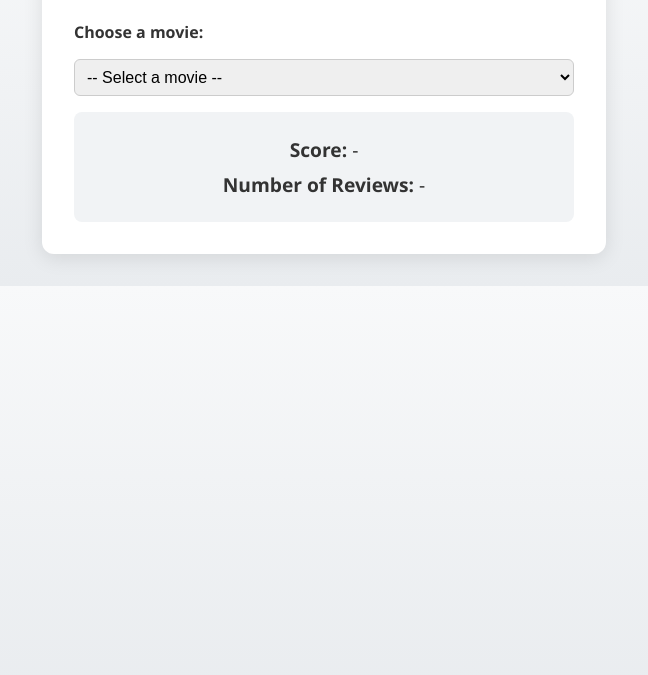
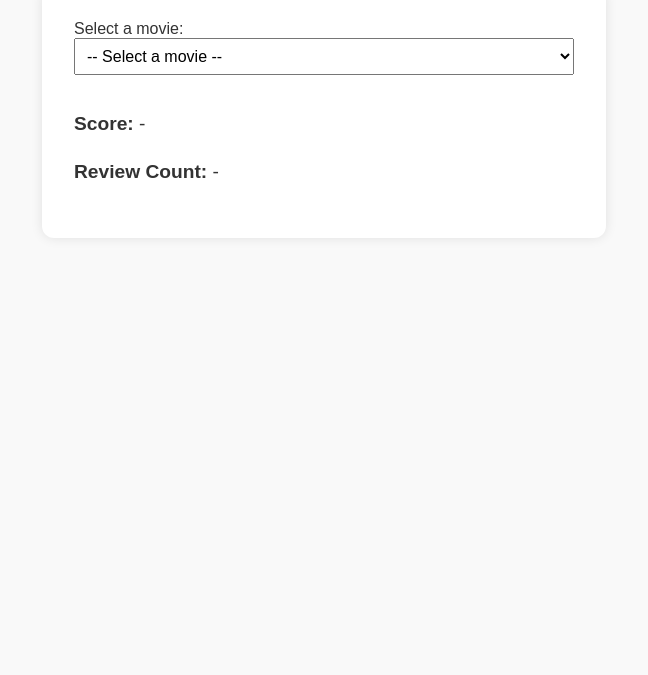
Before and after one commit to distanlo/movie-tracker, a plain HTML site: page index.html in a window 1280 px wide. Shown: the part 125-800 px from the top of the page, without its empty margins (316-964 px from the left). Drawn offline with Linux system fonts and the light colour scheme.

Commit message:
Update index.html

```diff
--- a/index.html
+++ b/index.html
@@ -3,119 +3,104 @@
 <head>
   <meta charset="UTF-8" />
   <meta name="viewport" content="width=device-width, initial-scale=1.0" />
-  <title>TMDb Score Tracker</title>
+  <title>Movie Score Tracker</title>
   <style>
     body {
-      font-family: 'Segoe UI', sans-serif;
-      background: linear-gradient(to bottom, #f8f9fa, #e9ecef);
+      font-family: Arial, sans-serif;
+      padding: 2rem;
       margin: 0;
-      padding: 2rem;
+      background: #f9f9f9;
       color: #333;
     }
+
+    h1 {
+      text-align: center;
+      color: #222;
+    }
+
     .container {
       max-width: 500px;
-      margin: auto;
-      background: #fff;
+      margin: 0 auto;
+      background: white;
       padding: 2rem;
       border-radius: 12px;
-      box-shadow: 0 4px 20px rgba(0,0,0,0.1);
+      box-shadow: 0 0 12px rgba(0, 0, 0, 0.1);
     }
-    h1 {
-      text-align: center;
-      font-size: 1.8rem;
-      margin-bottom: 1.5rem;
-    }
-    label {
-      font-weight: bold;
-    }
+
     select {
       width: 100%;
       padding: 0.5rem;
-      margin: 1rem 0;
       font-size: 1rem;
-      border-radius: 6px;
-      border: 1px solid #ccc;
+      margin-bottom: 1rem;
     }
-    .score-card {
-      background: #f1f3f5;
-      padding: 1rem;
-      border-radius: 8px;
-      text-align: center;
+
+    .info {
       font-size: 1.2rem;
+      line-height: 1.5;
     }
-    .score-card p {
-      margin: 0.5rem 0;
+
+    .label {
+      font-weight: bold;
     }
+
     @media (max-width: 600px) {
-      body {
+      .container {
         padding: 1rem;
       }
-      .container {
-        padding: 1.2rem;
+
+      h1 {
+        font-size: 1.5rem;
       }
     }
   </style>
 </head>
 <body>
+  <h1>🎬 Movie Score Tracker</h1>
   <div class="container">
-    <h1>🎬 TMDb Movie Score Tracker</h1>
-
-    <label for="movie-select">Choose a movie:</label>
+    <label for="movie-select">Select a movie:</label>
     <select id="movie-select">
-      <option value="">-- Select a movie --</option>
+      <option disabled selected value> -- Select a movie -- </option>
     </select>
-
-    <div class="score-card">
-      <p><strong>Score:</strong> <span id="score">-</span></p>
-      <p><strong>Number of Reviews:</strong> <span id="review-count">-</span></p>
+    <div class="info">
+      <p><span class="label">Score:</span> <span id="score">-</span></p>
+      <p><span class="label">Review Count:</span> <span id="review-count">-</span></p>
     </div>
   </div>
 
   <script>
     document.addEventListener("DOMContentLoaded", function () {
-      const movieSelect = document.getElementById("movie-select");
-      const scoreSpan = document.getElementById("score");
-      const reviewCountSpan = document.getElementById("review-count");
+      fetch("tmdb_scores.csv")
+        .then((response) => response.text())
+        .then((data) => {
+          const lines = data.trim().split("\n");
+          const headers = lines[0].split(",");
+          const rows = lines.slice(1).map((line) => line.split(","));
 
-      let movieData = {};
+          const dropdown = document.getElementById("movie-select");
+          const scoreDisplay = document.getElementById("score");
+          const countDisplay = document.getElementById("review-count");
 
-      fetch("tmdb_scores.csv")
-        .then((res) => res.text())
-        .then((csv) => {
-          const rows = csv.trim().split("\n").slice(1); // Skip header
+          // Populate dropdown using the Title column (index 1)
           rows.forEach((row) => {
-            const [title, score, reviewCount] = row.split(",");
-            movieData[title.trim()] = {
-              score: score.trim(),
-              reviews: reviewCount.trim(),
-            };
+            const movieName = row[1]; // Title
+            const option = document.createElement("option");
+            option.value = movieName;
+            option.textContent = movieName;
+            dropdown.appendChild(option);
           });
 
-          // Populate dropdown
-          Object.keys(movieData).forEach((title) => {
-            const opt = document.createElement("option");
-            opt.value = title;
-            opt.textContent = title;
-            movieSelect.appendChild(opt);
+          dropdown.addEventListener("change", function () {
+            const selected = this.value;
+            const match = rows.find((r) => r[1] === selected);
+            if (match) {
+              scoreDisplay.textContent = match[2]; // Rating
+              countDisplay.textContent = match[3]; // Vote Count
+            } else {
+              scoreDisplay.textContent = "-";
+              countDisplay.textContent = "-";
+            }
           });
-
-          // Set initial value
-          if (movieSelect.value) updateDisplay(movieSelect.value);
         });
-
-      movieSelect.addEventListener("change", function () {
-        updateDisplay(this.value);
-      });
-
-      function updateDisplay(movie) {
-        if (movieData[movie]) {
-          scoreSpan.textContent = movieData[movie].score;
-          reviewCountSpan.textContent = movieData[movie].reviews;
-        } else {
-          scoreSpan.textContent = "-";
-          reviewCountSpan.textContent = "-";
-        }
-      }
     });
   </script>
 </body>
```
